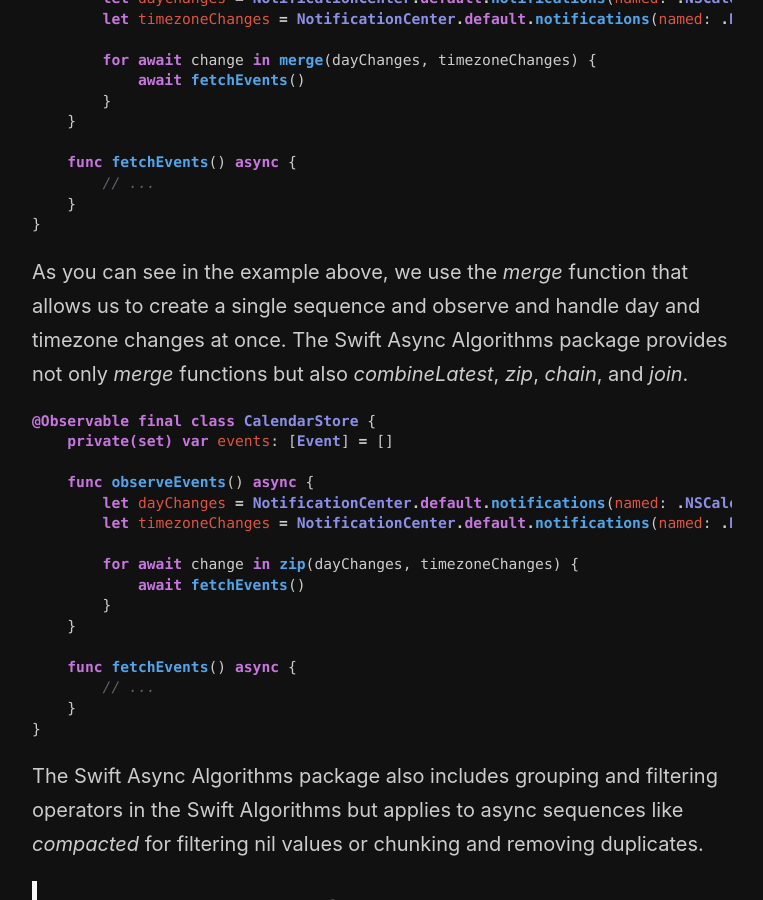
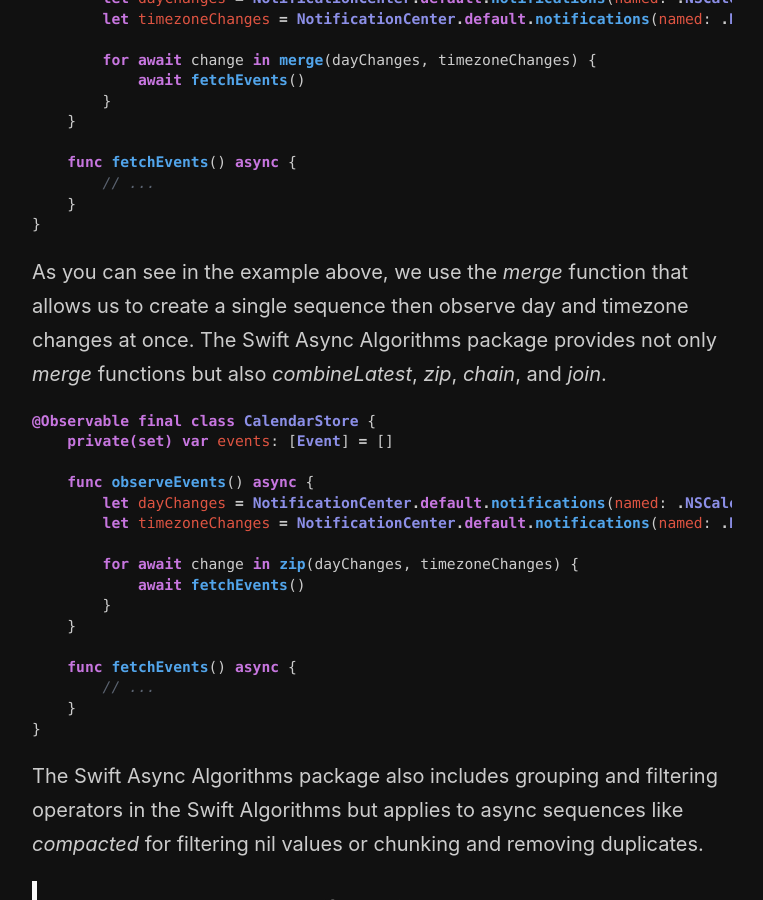
Before and after one commit to mecid/mecid.github.io, a Jekyll site: the page built from _posts/2024-02-26-discovering-swift-async-algorithms-package.md, in a window 1280 px wide and 900 px high, scrolled down 1048 px. Shown: the whole window, without its empty margins (258-1021 px from the left). Built offline with Jekyll 4.4.1, drawn with Linux system fonts in a browser that asks for light colours.

Commit message:
another improvement in the async package post

````diff
--- a/_posts/2024-02-26-discovering-swift-async-algorithms-package.md
+++ b/_posts/2024-02-26-discovering-swift-async-algorithms-package.md
@@ -33,7 +33,7 @@ The Swift Async Algorithms package offers a set of functions allowing us to comb
 }
 ```
 
-As you can see in the example above, we use the *merge* function that allows us to create a single sequence and observe and handle day and timezone changes at once. The Swift Async Algorithms package provides not only *merge* functions but also *combineLatest*, *zip*, *chain*, and *join*.
+As you can see in the example above, we use the *merge* function that allows us to create a single sequence then observe day and timezone changes at once. The Swift Async Algorithms package provides not only *merge* functions but also *combineLatest*, *zip*, *chain*, and *join*.
 
 ```swift
 @Observable final class CalendarStore {
````
